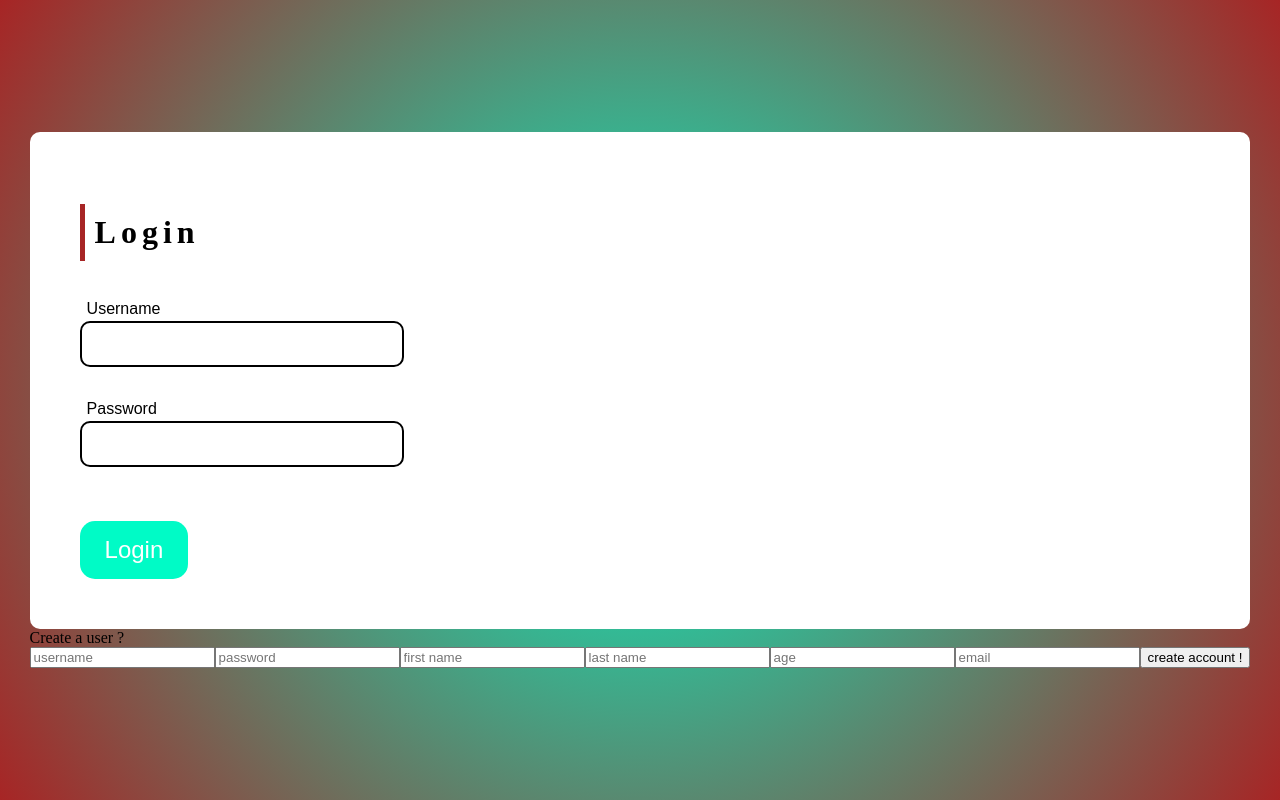
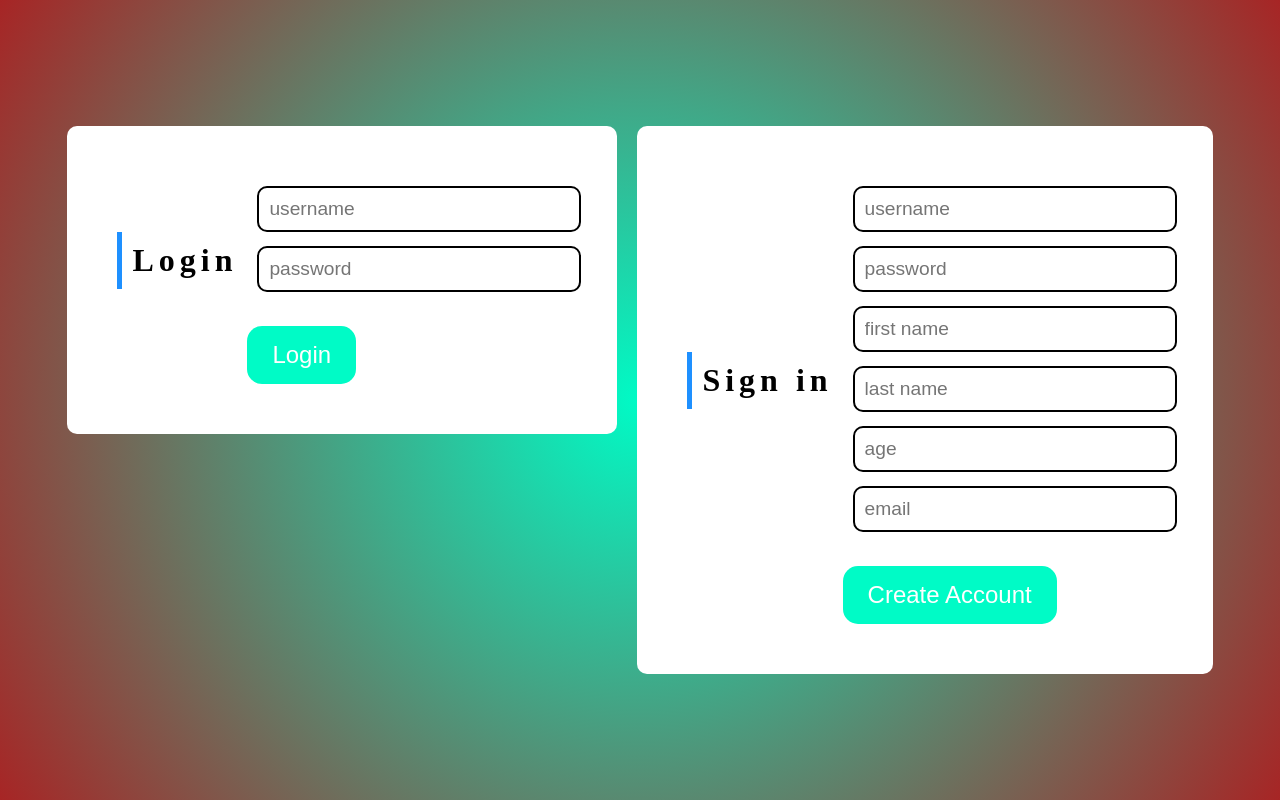
Before and after one commit to DylanBrass/final_php, a React (Create React App) app: page / in a window 1280 px wide. Built offline with nearby package versions, Linux system fonts and the light colour scheme.

Commit message:
login and register design

```diff
--- a/src/App.css
+++ b/src/App.css
@@ -9,15 +9,21 @@ body {
   background: radial-gradient(circle, rgba(0,251,198,1) 0%, rgba(167,37,37,1) 100%, rgba(98,255,5,1) 100%);
   font-family: "Sansita Swashed", cursive;
 }
+
 .center {
   position: relative;
   padding: 50px 50px;
   background: #fff;
   border-radius: 10px;
+  display: flex;
+  flex-wrap: wrap;
+  justify-content: center;
+  align-items: center;
 }
+
 .center h1 {
   font-size: 2em;
-  border-left: 5px solid rgba(167,37,37,1);
+  border-left: 5px solid dodgerblue;
   padding: 10px;
   color: #000;
   letter-spacing: 5px;
@@ -25,12 +31,15 @@ body {
   font-weight: bold;
   padding-left: 10px;
 }
+
+
 .center .inputbox {
   position: relative;
   width: 300px;
   height: 50px;
-  margin-bottom: 50px;
+  margin: 10px;
 }
+
 .center .inputbox input {
   position: absolute;
   top: 0;
@@ -43,9 +52,11 @@ body {
   border-radius: 10px;
   font-size: 1.2em;
 }
+
 .center .inputbox:last-child {
   margin-bottom: 0;
 }
+
 .center .inputbox span {
   position: absolute;
   top: 14px;
@@ -54,6 +65,7 @@ body {
   transition: 0.6s;
   font-family: sans-serif;
 }
+
 .center .inputbox input:focus ~ span,
 .center .inputbox input:valid ~ span {
   transform: translateX(-13px) translateY(-35px);
@@ -72,7 +84,9 @@ body {
   background-color: rgba(0,251,198,1);
   border: none;
   border-radius: 15px;
+  margin-top: 20px; /* added margin property to create space between input boxes and submit button */
 }
+
 .submitButton:hover {
   background:rgba(167,37,37,1) 100%;
 }
--- a/src/App.jsx
+++ b/src/App.jsx
@@ -21,14 +21,19 @@ function App() {
   };
 
   return (
-    <div>
+    <div style={{ display: "flex", justifyContent: "center" }}>
       {!isLoggedIn && (
         <>
-          <Login onLoginSuccess={handleLoginSuccess} />
+          <div style={{ marginRight: "20px" }}>
+            <div style={{ display: "flex", justifyContent: "center" }}>
+              <Login onLoginSuccess={handleLoginSuccess} />
+            </div>
+          </div>
           <div>
-            Create a user ?
+            <div style={{ display: "flex", justifyContent: "center" }}>
+              <Register onLoginSuccess={handleLoginSuccess} />
+            </div>
           </div>
-          <Register onLoginSuccess={handleLoginSuccess} />
         </>
       )}
       {isLoggedIn && (
@@ -36,12 +41,15 @@ function App() {
           <ChatDisplay />
           <ChatRoom />
           <DisplayUsers />
-          <button onClick={() => {
-            sessionStorage.clear();
-            setIsLoggedIn(false);
-            window.location.reload()
-          }}>Log out</button>
-
+          <button
+            onClick={() => {
+              sessionStorage.clear();
+              setIsLoggedIn(false);
+              window.location.reload();
+            }}
+          >
+            Log out
+          </button>
         </>
       )}
     </div>
--- a/src/Components/Login.jsx
+++ b/src/Components/Login.jsx
@@ -32,17 +32,17 @@ function Login({ onLoginSuccess }) {
           <input
             type="text"
             value={username}
+            placeholder="username"
             onChange={(event) => setUsername(event.target.value)}
           />
-          <span>Username</span>
         </div>
         <div class="inputbox">
           <input
             type="password"
             value={password}
+            placeholder="password"
             onChange={(event) => setPassword(event.target.value)}
           />
-          <span>Password</span>
         </div>
         <button class="submitButton" type="submit">Login</button>
       </form>
--- a/src/Components/Register.jsx
+++ b/src/Components/Register.jsx
@@ -1,12 +1,9 @@
-import React from 'react'
+import React from "react";
 
-import axios from 'axios';
-
+import axios from "axios";
 
 function Register({ onLoginSuccess }) {
-
   const createUser = (event) => {
-
     event.preventDefault();
 
     let username = event.target.username.value;
@@ -16,20 +13,19 @@ function Register({ onLoginSuccess }) {
     let age = event.target.age.value;
     let email = event.target.email.value;
 
-
-
-        axios.post('http://127.0.0.1:8000/api/users', {
-            "username": username,
-            "firstName": fn,
-            "lastName": ln,
-            "age": age,
-            "email": email,
-            "password": pwd
+    axios
+      .post("http://127.0.0.1:8000/api/users", {
+        username: username,
+        firstName: fn,
+        lastName: ln,
+        age: age,
+        email: email,
+        password: pwd,
       })
       .then((response) => {
         if (response.status === 201) {
           console.log(response);
-                    sessionStorage.setItem('user', JSON.stringify(response.data));
+          sessionStorage.setItem("user", JSON.stringify(response.data));
           onLoginSuccess(); // Call onLoginSuccess when login is successful
         }
       })
@@ -37,44 +33,36 @@ function Register({ onLoginSuccess }) {
         // handle error
         console.log(error);
       });
-
-    }
-
+  };
 
   return (
     <>
+      <div className="center">
+        <h1>Sign in</h1>
         <form onSubmit={createUser}>
-                <input
-                    placeholder='username'
-                    name='username'
-                />
-                <input
-                    placeholder='password'
-                    type='password'
-                    name='pwd'
-                />
-                <input
-                    placeholder='first name'
-                    name='fn'
-                />
-                <input
-                    placeholder='last name'
-                    name='ln'
-                />
-                <input
-                    placeholder='age'
-                    name='age'
-                />
-                <input
-                    placeholder='email'
-                    name='email'
-                />
-
-                <button type="submit">create account !</button>
-
+          <div class="inputbox">
+            <input placeholder="username" name="username" />
+          </div>
+          <div class="inputbox">
+            <input placeholder="password" type="password" name="pwd" />
+          </div>
+          <div class="inputbox">
+            <input placeholder="first name" name="fn" />
+          </div>
+          <div class="inputbox">
+            <input placeholder="last name" name="ln" />
+          </div>
+          <div class="inputbox">
+            <input placeholder="age" name="age" />
+          </div>
+          <div class="inputbox">
+            <input placeholder="email" name="email" />
+          </div>
+          <button class="submitButton" type="submit">Create Account</button>
         </form>
+      </div>
     </>
-    )
+  );
 }
 
-export default Register
+export default Register;
```
Lines whose indentation alone changed are shown as unchanged.
